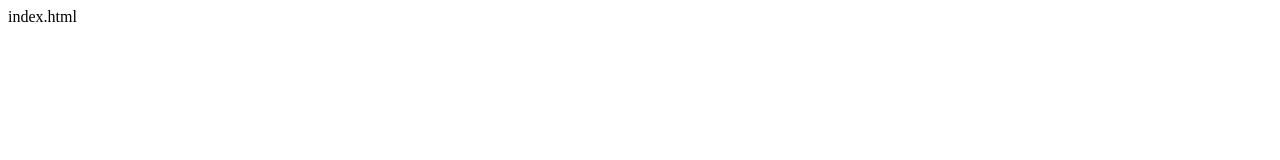
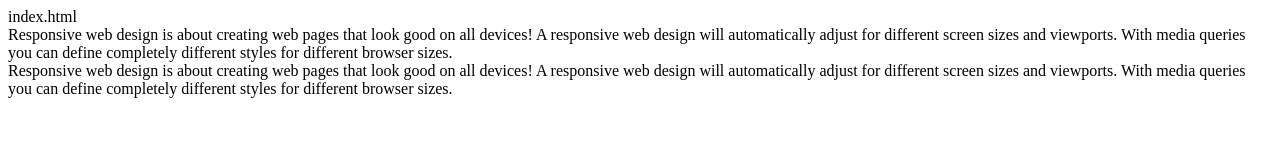
Before and after one commit to AyushAnand-28/new, a plain HTML site: page index.html in a window 1280 px wide. Drawn offline with Linux system fonts and the light colour scheme.

Commit message:
Update index.html

```diff
--- a/index.html
+++ b/index.html
@@ -1 +1,12 @@
 index.html
+
+<main class="container">
+
+        <article>
+            Responsive web design is about creating web pages that look good on all devices! A responsive web design will automatically adjust for different screen sizes and viewports. With media queries you can define completely different styles for different browser sizes.
+        </article>
+        <article>
+            Responsive web design is about creating web pages that look good on all devices! A responsive web design will automatically adjust for different screen sizes and viewports. With media queries you can define completely different styles for different browser sizes.
+        </article>
+
+    </main>
```
